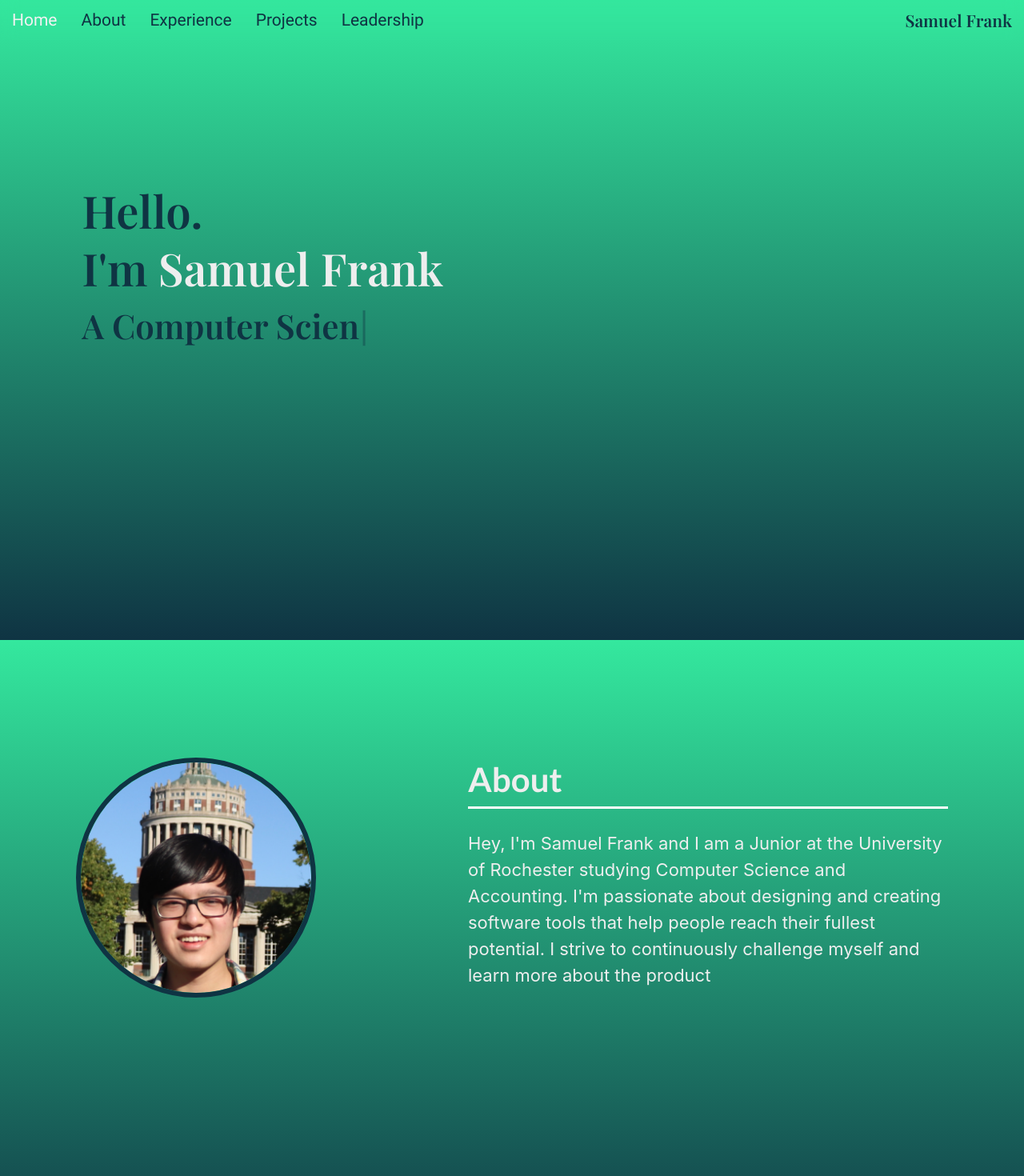
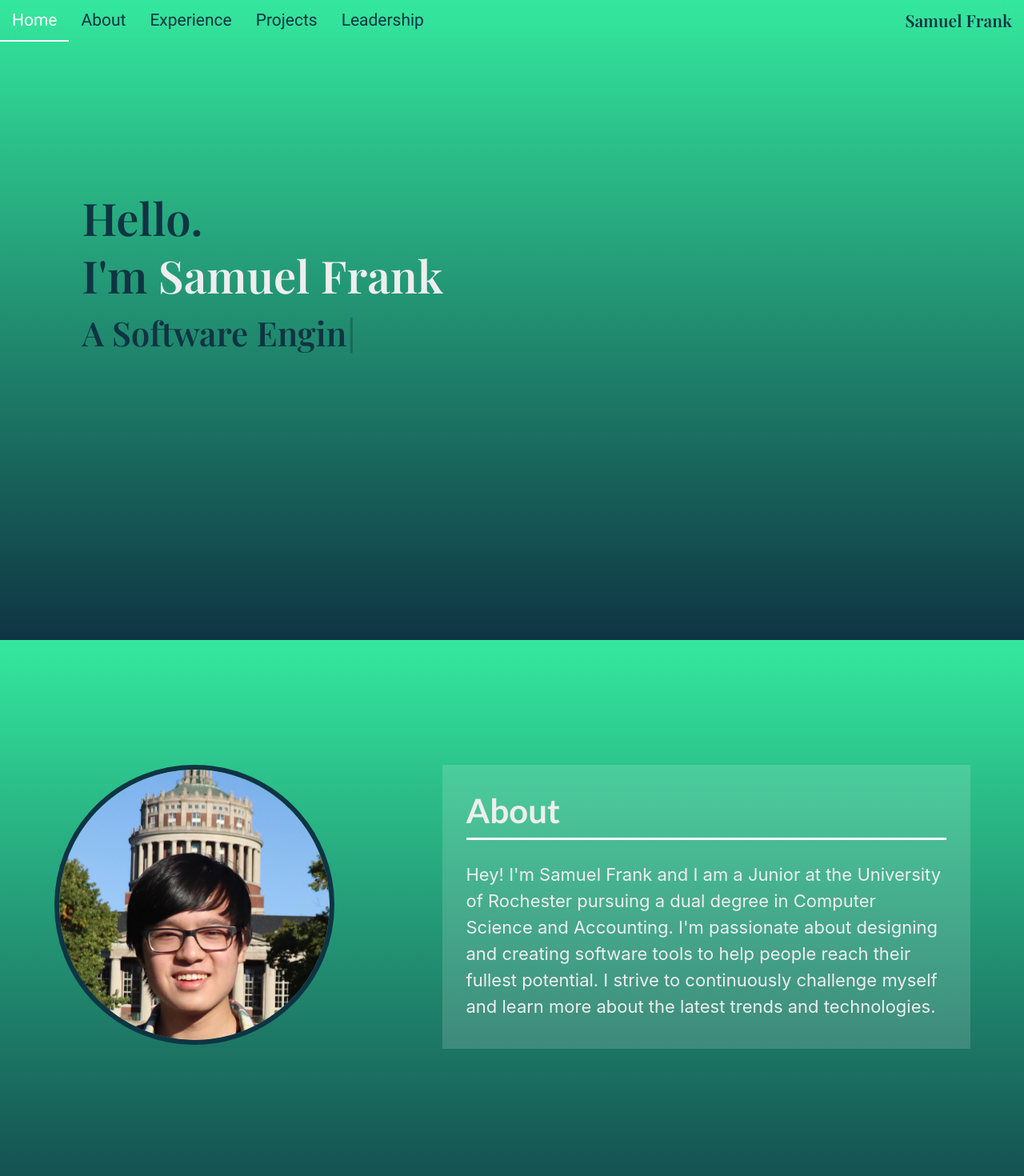
Before and after one commit to samfrank3/personal-website, a React (Create React App) app: page / in a window 1280 px wide. Shown: the top 1470 px of the page at 80% size. Built offline with nearby package versions, Linux system fonts and the light colour scheme.

Commit message:
Finished Personal Website

```diff
--- a/src/App.css
+++ b/src/App.css
@@ -17,7 +17,6 @@ body {
   font-size: 1.5rem;
   width: 600px;
   align-items: center;
-  /* padding-right: 8%; */
 }
 
 .subTitle{
@@ -28,7 +27,7 @@ body {
   font-family: "Playfair Display";
   font-weight: 400;
   font-size: 4rem;
-  padding-top: 15%;
+  padding-top: 20%;
   margin-bottom: 25%;
   color: #0F3443;
 }
@@ -48,3 +47,25 @@ body {
 footer{
   text-align: center;
 }
+
+.reveal{
+  background-color: linear-gradient(#00dffc 0 0), linear-gradient(#00dffc 0 0);
+  background-size: 0 100%;
+  background-position: 0 0;
+  -webkit-background-clip: padding-box, text;
+  background-clip: padding-box, text;
+  background-repeat: no-repeat;
+  box-decoration-break: clone;
+  animation: sam 1.2s 0.5s both, b 1.2s 1.3s both;
+}
+
+@keyframes sam {
+  to {
+    background-size: 150% 100%;
+  }
+}
+@keyframes b {
+  to {
+    background-position: -200% 0, 0 0;
+  }
+}
--- a/src/components/About.jsx
+++ b/src/components/About.jsx
@@ -1,26 +1,37 @@
-import React from 'react'
-import pic from "../images/Sam_head.png"
+import React from 'react';
+import styled from 'styled-components';
+import pic from "../images/Sam_head.png";
+
+const AboutBody=styled.div`
+width: auto;
+height: auto;
+padding: 30px;
+margin: 0 auto;
+background-color: rgba(255,255,255,.15);
+`
 
 function About(){
     return (
         <div id='About' style={{paddingTop: '10rem', paddingBottom:'15rem'}}>
             <div  style={{padding: '11rem 0', display: 'flex', flexDirection: 'row'}}>
                 <div style={{margin: '0 auto'}}>
-                    <img src={pic} alt="Sam HeadShot" width='300' length='300' style={{borderRadius: '300px', border: "6px solid #0F3443"}}/>
+                    <img src={pic} alt="Sam HeadShot" width='350' length='350' style={{borderRadius: '300px', border: "6px solid #0F3443"}}/>
                 </div>
-                <div style={{margin: '0 auto'}}>
-                <h1 className="subTitle" style={{marginBottom: '0px'}}>About </h1>
+                <AboutBody>
+                    <h1 className="subTitle" style={{marginBottom: '0px'}}>About </h1>
                     <hr style={{border: 'none', height: '3px', backgroundColor: '#fff', marginLeft: '0', width: '100%'}}/>
                     <br/>
                     <p className="aboutBody" style={{lineHeight: '1.5', fontSize: '22px'}}>
 
-                        Hey, I'm Samuel Frank and I am a Junior at the University of Rochester
-                        studying Computer Science and Accounting. I'm passionate about designing
-                        and creating software tools that help people reach their fullest potential.
-                        I strive to continuously challenge myself and learn more about the product
+                        Hey! I'm Samuel Frank and I am a Junior at the University of
+                        Rochester pursuing a dual degree in Computer Science and
+                        Accounting. I'm passionate about designing and creating
+                        software tools to help people reach their fullest potential.
+                        I strive to continuously challenge myself and learn more about
+                        the latest trends and technologies.
 
                     </p>
-                </div>
+                </AboutBody>
             </div>
         </div>
     )
--- a/src/components/ExperienceCard.jsx
+++ b/src/components/ExperienceCard.jsx
@@ -11,6 +11,7 @@ const SamCard = styled.div`
 const SamBack = styled.div`
     background: rgba(0,0,0,0.4);
     height:265px;
+    overflow: auto;
     animation: ${props => props.hovering ? fadeIn: fadeOut} 1s linear;
 `;
 const SamFront = styled.div`
@@ -53,10 +54,10 @@ const ExperienceCard = (props) => {
             <SamCard onMouseEnter={handleMouseOver} onMouseLeave={handleMouseOut} hovering={isHovering}>
                 {isHovering ?
                     <SamBack hovering={isHovering}>
-                       <ul style={{fontSize: '21px', lineHeight: '1.5', padding: '19px 60px', fontFamily: 'Roboto'}}>
-                           <li style={{margin: '10px 0'}}>Lorem ipsum dolor sit amet, consectetur adipiscing elit, sed do eiusmod tempor incididunt ut labore et dolore magna aliqua. Ut enim ad minim veniam, quis nostrud exercitation ullamco laboris nisi ut aliquip ex ea commodo consequat.</li>
-                           <li style={{margin: '10px 0'}}>Lorem ipsum dolor sit amet, consectetur adipiscing elit, sed do eiusmod tempor incididunt ut labore et dolore magna aliqua.</li>
-                           <li style={{margin: '10px 0'}}>Lorem ipsum dolor sit amet, consectetur adipiscing elit.</li>
+                       <ul style={{fontSize: '21px', lineHeight: '1.5', padding: '0 60px', fontFamily: 'Roboto'}}>
+                            {props.description.map(item => {
+                                return <li style={{margin: '10px 0'}}>{item}</li>
+                            })}
                        </ul>
                    </SamBack>
                 :
--- a/src/components/Header.jsx
+++ b/src/components/Header.jsx
@@ -6,13 +6,13 @@ function Header() {
     return (
         <div id='Home' style={{paddingBottom: '15rem'}}>
             <div className="left">
-                <h1 className="intro">
+                <h1 className="intro reveal">
                     Hello.<br/>
                     I'm<span className="name"> Samuel Frank</span><br />
                     <span className="positions">
                         <Typewriter
                         options={{
-                            strings: ['A Student', 'A Computer Scientist', 'A Software Engineer'],
+                            strings: ['A Student', 'A Software Engineer', 'A Ravenclaw'],
                             autoStart: true,
                             loop: true
                         }}
--- a/src/components/Leadership.jsx
+++ b/src/components/Leadership.jsx
@@ -1,5 +1,4 @@
 import React from 'react';
-import ProjectsCard from './ProjectsCard';
 import AwesomeSlider from 'react-awesome-slider';
 import 'react-awesome-slider/dist/styles.css'
 import image1 from '../images/CSUG.png';
--- a/src/components/Navbar.jsx
+++ b/src/components/Navbar.jsx
@@ -1,13 +1,13 @@
-import React from 'react';
+import React, {useState, useEffect} from 'react';
 import styled from 'styled-components';
 
 const NavBar = styled.div`
-width: auto;
-height: 50px;
+width: 100%;
+height: 60px;
 display: block;
 font-family: Roboto;
-position: -webkit-sticky;
-position: sticky;
+position: fixed;
+z-index:5;
 top: 0;
 backdrop-filter: blur(10px);
 -webkit-backdrop-filter: blur(10px);
@@ -21,18 +21,47 @@ padding: 15px;
 text-decoration: none;
 font-size: 1.5rem;
 &:hover  {
-    color: #f2f2f2;
+    color: #FFF;
+    border-bottom: 2px solid white;
+}
+&.active{
+    color: #FFF;
+    border-bottom: 2px solid white;
 }
 `;
 
 const Navbar =() => {
+    const [prevScrollPos, setPrevScrollPos] = useState(0);
+    const [isActive, setIsActive] = useState('Home')
+
+    const handleScroll = () => {
+        const currentScrollPos = window.pageYOffset;
+        if(currentScrollPos <= 622){
+            setIsActive('Home');
+        }else if(currentScrollPos <=1635){
+            setIsActive('About');
+        }else if(currentScrollPos <=2873){
+            setIsActive('Experience');
+        }else if(currentScrollPos <=4276){
+            setIsActive('Projects');
+        }else {
+            setIsActive('Leadership');
+        }
+        setPrevScrollPos(currentScrollPos);
+    }
+
+    useEffect(() => {
+        window.addEventListener('scroll', handleScroll);
+        return () => window.removeEventListener('scroll', handleScroll);
+    },[prevScrollPos, isActive, handleScroll]);
+
     return (
         <NavBar>
-            <Anchor href='#top'>Home</Anchor>
-            <Anchor href='#About'>About</Anchor>
-            <Anchor href='#Experience'>Experience</Anchor>
-            <Anchor href='#Projects'>Projects</Anchor>
-            <Anchor href="#Leadership">Leadership</Anchor>
+            <Anchor className={isActive === 'Home' ? 'active': ''} href='#top'>Home</Anchor>
+            <Anchor className={isActive === 'About' ? 'active': ''} href='#About'>About</Anchor>
+            <Anchor className={isActive === 'Experience' ? 'active': ''} href='#Experience'>Experience</Anchor>
+            <Anchor className={isActive === 'Projects' ? 'active': ''} href='#Projects'>Projects</Anchor>
+            <Anchor className={isActive === 'Leadership' ? 'active': ''} href="#Leadership">Leadership</Anchor>
             <Anchor href='#top' style={{float: 'right', fontFamily:'Playfair Display'}}>Samuel Frank</Anchor>
         </NavBar>
     )
--- a/src/components/Projects.jsx
+++ b/src/components/Projects.jsx
@@ -9,7 +9,7 @@ const Projects = () => {
             <div style={{display: 'flex', flexDirection: 'row', justifyContent: 'space-evenly', flexWrap: 'wrap'}}>
                 <ProjectsCard
                     title='BlackJack Casino'
-                    summary='This web application allows users to play blackjack, bet, and chat with other people online. They have to register and/or login to their accounts'
+                    summary='This web application allows users to play blackjack, bet, and chat with other people online. They can register and/or login to their accounts, see leaderboards, and make transactions.'
                     link={'https://bjcasino.herokuapp.com/'}
                 />
                 <ProjectsCard
--- a/src/components/ProjectsCard.jsx
+++ b/src/components/ProjectsCard.jsx
@@ -1,6 +1,5 @@
 import React, {useState} from 'react';
 import styled, {keyframes} from 'styled-components'
-
 
 const rotateSquareCircle = keyframes`
     from{
@@ -27,6 +26,7 @@ const rotateCircleSquare = keyframes`
 const ProjectCircle = styled.div`
 width: 400px;
 height: 400px;
+cursor: pointer;
 margin: 70px 40px;
 text-align: center;
 padding: ${props => props.click ? '30px 0' : '170px 0'};
@@ -37,6 +37,14 @@ border-radius: ${props => props.click ? '10%' : '50%'};
 animation: ${props => props.click ? rotateCircleSquare : rotateSquareCircle} 500ms linear;
 `
 
+const Anchor = styled.a`
+color: #fff;
+border-bottom: 3px solid white;
+&:hover{
+    color: ${props => props.click ? '#2BC0E4': '#0F3443'};
+    border-bottom: 3px solid ${props => props.click ? '#2BC0E4': '#0F3443'};
+}
+`;
 const ProjectsCard = (props) => {
     const [isClick, setIsClick] = useState(false);
 
@@ -49,13 +57,13 @@ const ProjectsCard = (props) => {
                 {isClick ?
                     <div>
                         <h3 style={{fontSize: '30px'}}>
-                            <a href={props.link} target="_blank" rel="noopener noreferrer" style={{color: '#fff'}}>{props.title}</a>
+                            <Anchor href={props.link} target="_blank" rel="noopener noreferrer" click={isClick}>{props.title}</Anchor>
                         </h3>
                         <p style={{fontSize: '25px', padding: '0 5%'}}>{props.summary}</p>
                     </div>
                 :
                     <h1 style={{fontSize: '35px'}}>
-                        <a href={props.link} target="_blank" rel="noopener noreferrer" style={{color: '#fff'}}>{props.title}</a>
+                        <Anchor href={props.link} target="_blank" rel="noopener noreferrer">{props.title}</Anchor>
                     </h1>
                 }
             </ProjectCircle>
```
Also changed, not shown: src/components/Experience.jsx (+27 -2 lines).
